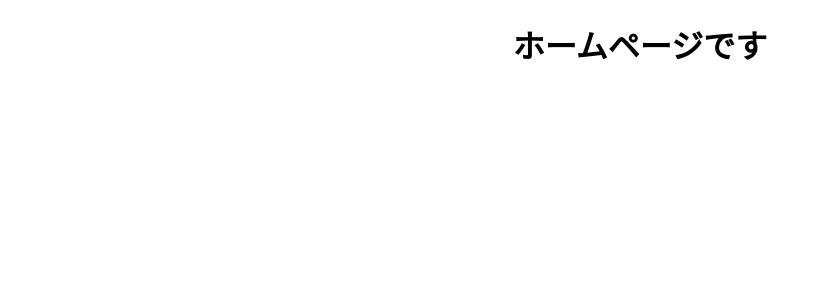
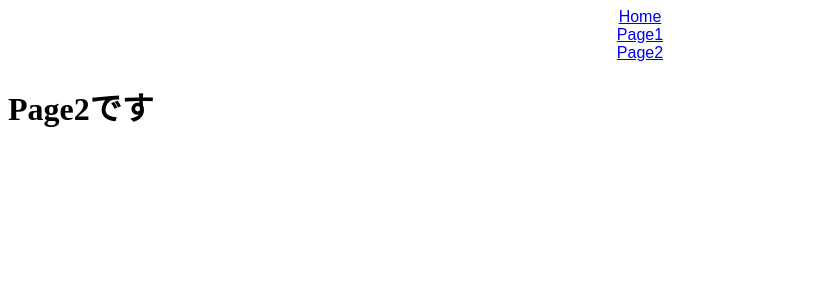
Before and after one commit to yofio/study-react2, a React (Create React App) app: page /page2 in a window 1280 px wide. Shown: the top 300 px of the page, without its empty margins (0-822 px from the left). Built offline with nearby package versions, Linux system fonts and the light colour scheme.

Commit message:
基本的なページ遷移の仕方

```diff
--- a/src/App.js
+++ b/src/App.js
@@ -1,10 +1,31 @@
+import { BrowserRouter, Link, Switch, Route } from "react-router-dom";
+
 import { Home } from "./Home";
+import { Page1 } from "./Page1";
+import { Page2 } from "./Page2";
 import "./styles.css";
 
 export default function App() {
   return (
-    <div className="App">
-      <Home />
-    </div>
+    <BrowserRouter>
+      <div className="App">
+        <Link to="/">Home</Link>
+        <br />
+        <Link to="/page1">Page1</Link>
+        <br />
+        <Link to="/page2">Page2</Link>
+      </div>
+      <Switch>
+        <Route exact path="/">
+          <Home />
+        </Route>
+        <Route path="/page1">
+          <Page1 />
+        </Route>
+        <Route path="/page2">
+          <Page2 />
+        </Route>
+      </Switch>
+    </BrowserRouter>
   );
 }
--- a/src/Page2.jsx
+++ b/src/Page2.jsx
@@ -1,7 +1,7 @@
 export const Page2 = () => {
   return (
     <div>
-      <h1>Page1です</h1>
+      <h1>Page2です</h1>
     </div>
   );
 };
```
